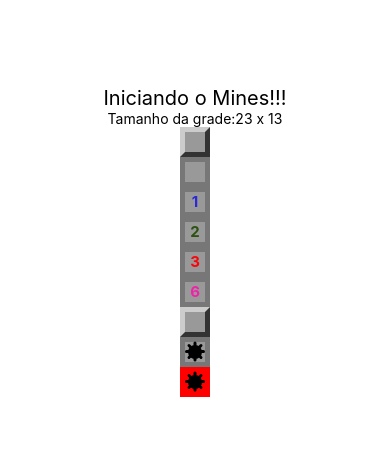
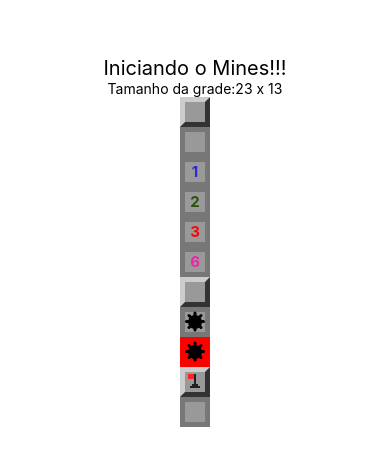
Before and after one commit to fty57/minefield, a React Native app in the folder minefieldApp/: screen / in a window 390 px wide. Shown: the part 181-646 px from the top of the page. Built offline with nearby package versions, Linux system fonts and the light colour scheme.

Commit message:
70. Componente Bandeira (Flag) #01

```diff
--- a/minefieldApp/App.js
+++ b/minefieldApp/App.js
@@ -20,6 +20,8 @@
         <Field mined />
         <Field mined opened />
         <Field mined opened exploded />
+        <Field flagged />
+        <Field flagged opened />
       </View>
     )
   }
--- a/minefieldApp/src/components/Field.js
+++ b/minefieldApp/src/components/Field.js
@@ -2,16 +2,18 @@
 import { View, StyleSheet, Text} from 'react-native'
 import params from '../params'
 import Mine from "./Mine"
+import Flag from "./Flag"
 
 export default props => {
      // Utilização do destructuring
-     const { mined, opened, nearMines, exploded } = props
+     const { mined, opened, nearMines, exploded, flagged } = props
 
      // Adição de estilos
      const styleField = [styles.field]
      if(opened) styleField.push(styles.opened)
      if(exploded) styleField.push(styles.exploded)
-     if(styleField.length === 1) styleField.push(styles.regular)
+     if(flagged) styleField.push(styles.flagged)
+     if(!opened && !exploded) styleField.push(styles.regular)
 
      // A cor será sensivel a quantidade de minas que estão ao redor
      let color = null
@@ -26,8 +28,9 @@
           <View style={styleField}>
                { !mined  && opened && nearMines > 0 ?
                     <Text style={[styles.label, {color: color}]}>
-                         {nearMines}</Text>: false }
+                         {nearMines}</Text>: false}
                {mined && opened? <Mine/> : false}
+               {flagged && !opened? <Flag/>: false}
           </View>
      )
 }
--- /dev/null
+++ b/minefieldApp/src/components/Flag.js
@@ -0,0 +1,49 @@
+import React from 'react'
+import { View, StyleSheet } from 'react-native'
+
+export default props => {
+     return (
+          <View style={styles.container}>
+               <View style={styles.flagpole}/>
+               <View style={styles.flag}/>
+               <View style={styles.base1}/>
+               <View style={styles.base2}/>
+          </View>
+     )
+}
+
+const styles = StyleSheet.create({
+     container: {
+          marginTop:2,
+     },
+     flagpole: {
+          position: 'absolute',
+          height:14,
+          width: 2,
+          backgroundColor: "#222",
+          marginLeft: 9,
+     },
+     flag:{
+          position: 'absolute',
+          height: 5,
+          width: 6,
+          backgroundColor : "#F22",
+          marginLeft: 3
+     },
+     base1 : {
+          position: 'absolute',
+          height: 2,
+          width: 6,
+          backgroundColor : "#222",
+          marginLeft: 7,
+          marginTop: 10,
+     },
+     base2 : {
+          position: 'absolute',
+          height: 2,
+          width: 10,
+          backgroundColor : "#222",
+          marginLeft: 5,
+          marginTop: 12,
+     }
+})
```
